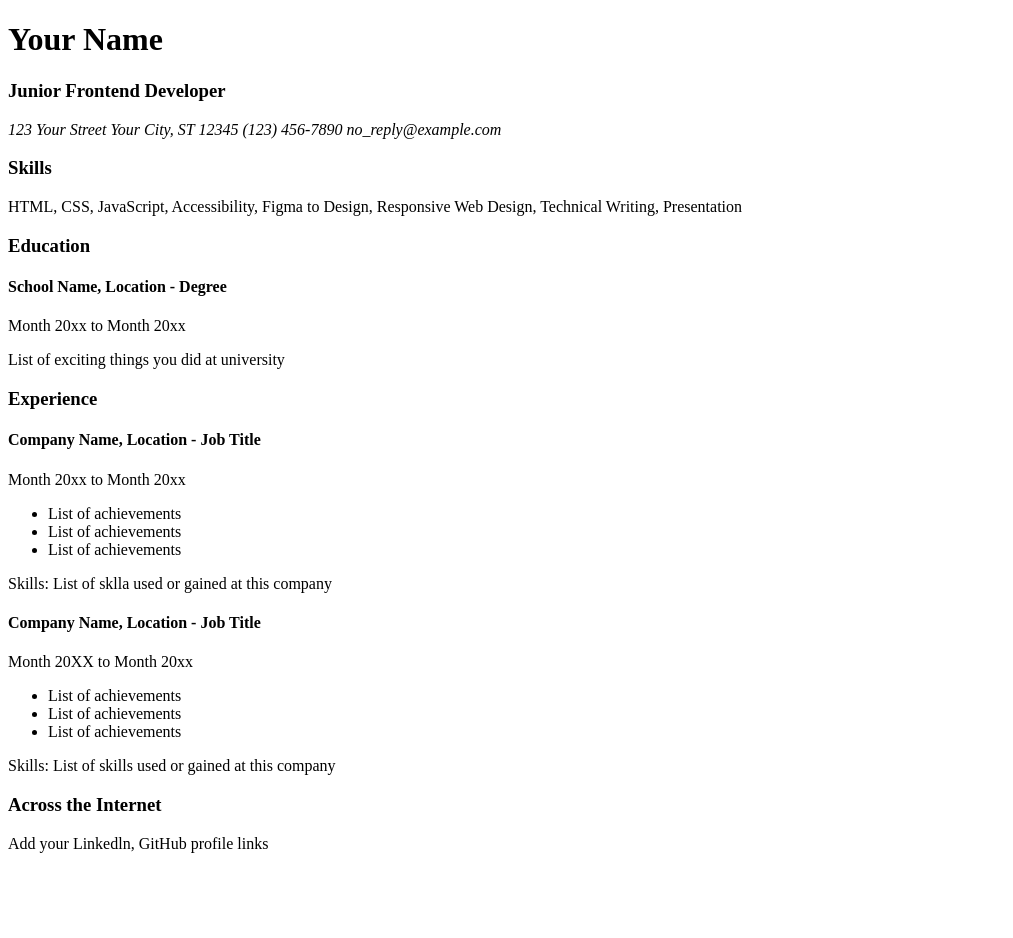
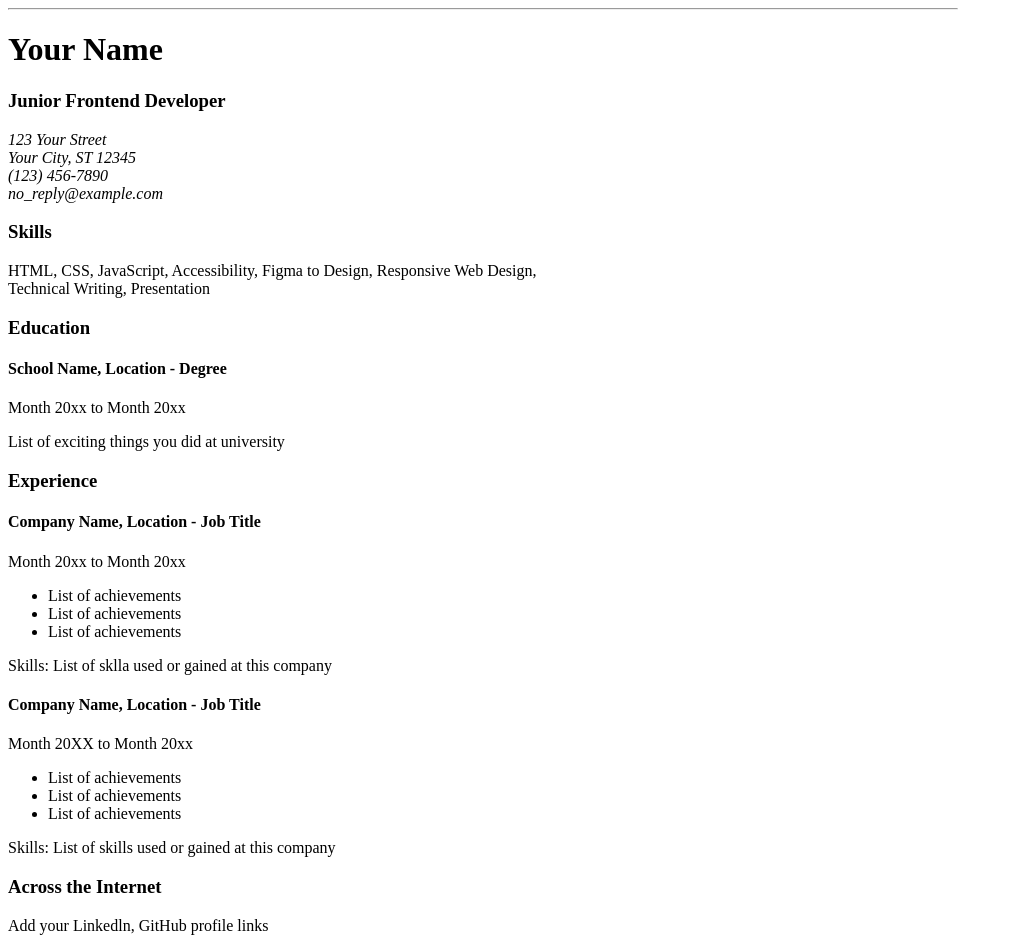
Before and after one commit to pr454d-p/single-page-cv, a plain HTML site: page index.html in a window 1280 px wide. Shown: the whole page, without its empty margins (0-1013 px from the left). Before the commit the page ends 869 px from the top, so only its background shows below. Drawn offline with Linux system fonts and the light colour scheme.

Commit message:
added header, main, section,footer

```diff
--- a/index.html
+++ b/index.html
@@ -4,20 +4,32 @@
         <title>Your Name</title>
     </head>
     <body>
+        <header>
+            <hr style="width:75%;margin-left:0">
             <h1>Your Name</h1>
+        </header>
+        <main>
+            <section>
                 <h3>Junior Frontend Developer</h3>
                 <address>
-                123 Your Street
-                Your City, ST 12345
-                (123) 456-7890
+                    123 Your Street<br>
+                    Your City, ST 12345<br>
+                    (123) 456-7890<br>
                     no_reply@example.com
                 </address>
+            </section>
+            <section>
                 <h3>Skills</h3>
-        <p>HTML, CSS, JavaScript, Accessibility, Figma to Design, Responsive Web Design, Technical Writing, Presentation</p>
+                <p>HTML, CSS, JavaScript, Accessibility, Figma to Design, Responsive Web Design,<br>
+                    Technical Writing, Presentation</p>
+            </section>
+            <section>
                 <h3>Education</h3>
                 <h4>School Name, Location - Degree</h4>
                 <p>Month 20xx to Month 20xx</p>
                 <p>List of exciting things you did at university</p>
+            </section>
+            <section>
                 <h3>Experience</h3>
                 <h4>Company Name, Location - Job Title</h4>
                 <p>Month 20xx to Month 20xx</p>
@@ -35,7 +47,11 @@
                     <li>List of achievements</li>
                 </ul>
                 <p>Skills: List of skills used or gained at this company</p>
+            </section>
+        </main>
+        <footer>
             <h3>Across the Internet</h3>
             <p>Add your Linkedln, GitHub profile links</p>
+        </footer>
     </body>
 </html>
```
Lines whose indentation alone changed are shown as unchanged.
